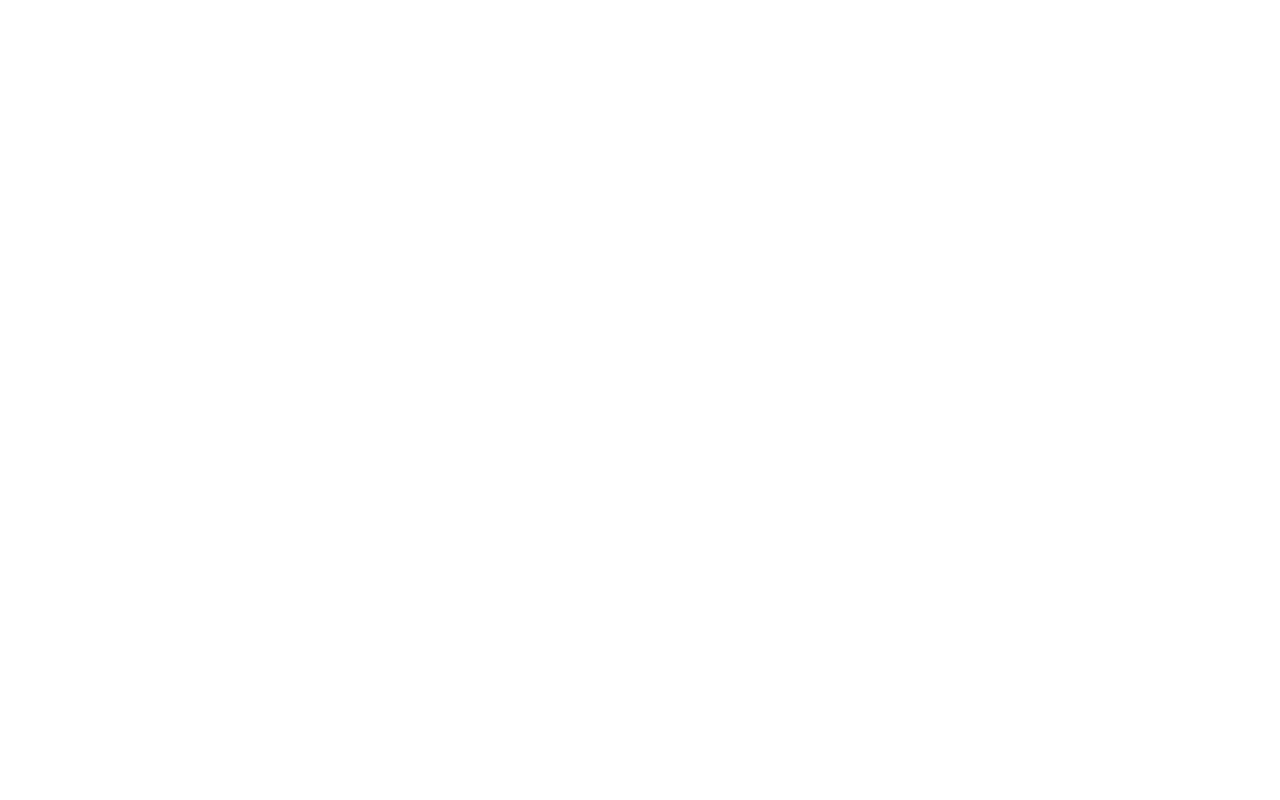
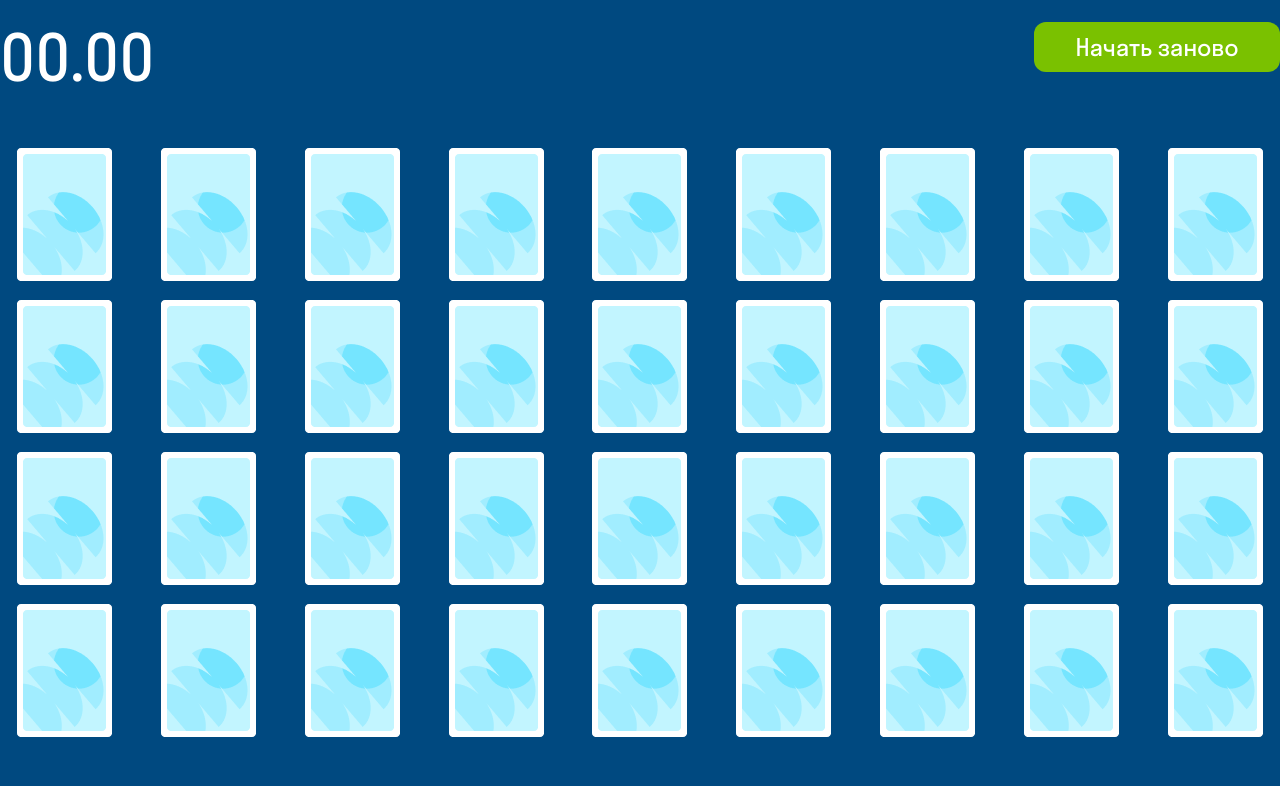
Before and after one commit to flydecisive/card_game, a website: page index.html in a window 1280 px wide. Both pictures are taken after a click on the button "Старт". Drawn offline with Linux system fonts and the light colour scheme.

Commit message:
настройка пакетов и начало верстки страницы игра
Настроил линтеры и форматеры, начал верстать страницу игры

```diff
--- /dev/null
+++ b/css/_game-page.scss
@@ -0,0 +1,24 @@
+.game-items {
+    box-sizing: border-box;
+    display: grid;
+    grid-template-columns: repeat(9, 1fr);
+    justify-items: center;
+    gap: 15px;
+    margin-top: 35px;
+    padding-bottom: 45px;
+}
+
+.game-top {
+    box-sizing: border-box;
+    display: flex;
+    justify-content: space-between;
+    padding-top: 22px;
+}
+
+.game-timer {
+    width: 155px;
+    height: 91px;
+    font-size: 64px;
+    line-height: 72px;
+    color: $main-text-color;
+}
--- a/css/_start-page.scss
+++ b/css/_start-page.scss
@@ -1,5 +1,4 @@
 .popup-wrapper {
-    background: $main-background;
     width: $popup-wrapper-width;
     height: $popup-wrapper-height;
     display: flex;
@@ -12,7 +11,7 @@
     display: flex;
     gap: 24px;
 
-    &__item {
+    &-item {
         font-size: $button-list__item-font-size;
         width: $button-list__item-element-size;
         height: $button-list__item-element-size;
@@ -24,17 +23,17 @@
         color: $button-list__item-text-color;
     }
 
-    &__item input[type=radio] {
+    &-item input[type='radio'] {
         display: none;
     }
 
-    &__item label {
+    &-item label {
         display: inline-block;
         cursor: pointer;
-        user-select: none;
+        // user-select: none;
     }
 
-    &__item input[type=radio]:checked + label {
+    &-item input[type='radio']:checked + label {
         scale: 125%;
     }
 }
@@ -42,8 +41,20 @@
 .popup {
     padding-top: 52px;
     padding-bottom: 48px;
+    background: $secondary-background;
+    width: $popup-width;
+    height: $popup-height;
+    border-radius: 12px;
+    display: flex;
+    align-items: center;
+    text-align: center;
+    flex-flow: column wrap;
+    box-sizing: border-box;
 }
 
-.popup__title {
+.popup-title {
     margin-bottom: 48px;
+    font-size: $popup__title-font-size;
+    color: $popup__title-color;
+    line-height: 48px;
 }
--- a/css/_vars.scss
+++ b/css/_vars.scss
@@ -1,24 +1,24 @@
 //fonts
 @font-face {
-    font-family: "StratosSkyeng Regular";
+    font-family: 'StratosSkyeng Regular';
     src: url("/fonts/stratosskyengweb-regular.woff2") format("woff2"),
     url("/fonts/stratosskyengweb-regular.woff") format("woff");
 }
 
 @font-face {
-    font-family: "StratosSkyeng Medium";
-    src: url("/fonts/stratosskyengweb-medium.woff2") format("woff2"),
-    url("/fonts/stratosskyengweb-medium.woff") format("woff");
+    font-family: 'StratosSkyeng Medium';
+    src: url("/fonts/stratosskyengweb-medium.woff2") format("'woff2'"),
+    url("/fonts/stratosskyengweb-medium.woff") format("'woff'");
 }
 
-$font-family-regular: "StratosSkyeng Regular";
-$font-family-medium: "StratosSkyeng Medium";
+$font-family-regular: 'StratosSkyeng Regular';
+$font-family-medium: 'StratosSkyeng Medium';
 
 //backgrounds
 $main-background: #004980;
-$secondary-background: #C2F5FF;
-$buttons-background: #7AC100;
-$third-background: #FFFFFF;
+$secondary-background: #c2f5ff;
+$buttons-background: #7ac100;
+$third-background: #fff;
 
 //font sizes
 $popup__title-font-size: 40px;
@@ -37,8 +37,8 @@ $button-height: 50px;
 
 
 //text colors
-$button-list__item-text-color: #0080C1;
-$main-text-color: #FFFFFF;
+$button-list__item-text-color: #0080c1;
+$main-text-color: #fff;
 $popup__title-color: #004980;
 
 //sizes
--- a/css/style.scss
+++ b/css/style.scss
@@ -1,27 +1,20 @@
 @import "vars";
 @import "start-page";
+@import "game-page";
 
 * {
     margin: 0;
     padding: 0;
-    font-family: $font-family-regular;
+    font-family: $font-family-regular,sans-serif;
 }
 
-.popup__title {
-    font-size: $popup__title-font-size;
-    color: $popup__title-color;
-    line-height: 48px;
+.center {
+    padding-left: calc(50% - 512px);
+    padding-right: calc(50% - 512px);
 }
 
-.popup {
-    background: $secondary-background;
-    width: $popup-width;
-    height: $popup-height;
-    border-radius: 12px;
-    display: flex;
-    align-items: center;
-    text-align: center;
-    flex-flow: column wrap;
+.container {
+    background: $main-background;
     box-sizing: border-box;
 }
 
--- a/script.js
+++ b/script.js
@@ -9,9 +9,17 @@ document.addEventListener('DOMContentLoaded', function () {
         condition.complexity = input.getAttribute('value');
       });
     });
-        button === null || button === void 0 ? void 0 : button.addEventListener('click', function () {
+    button === null || button === void 0
+      ? void 0
+      : button.addEventListener('click', function () {
           container.innerHTML = '';
-            console.log("\u0423\u0440\u043E\u0432\u0435\u043D\u044C \u0441\u043B\u043E\u0436\u043D\u043E\u0441\u0442\u0438: ".concat(condition.complexity));
+          console.log(
+            '\u0423\u0440\u043E\u0432\u0435\u043D\u044C \u0441\u043B\u043E\u0436\u043D\u043E\u0441\u0442\u0438: '.concat(
+              condition.complexity
+            )
+          );
+          var itemsCount = 36;
+          new GamePage(container, itemsCount);
         });
   }
 });
@@ -20,37 +28,37 @@ var condition = {
   move: null,
   time: null,
   cards: [],
-    userCards: []
+  userCards: [],
 };
 var StartPage = /** @class */ (function () {
   function StartPage(elementsCount, container) {
-        this.startPage(elementsCount, container);
+    this.initPage(elementsCount, container);
   }
-    StartPage.prototype.startPage = function (elementsCount, container) {
+  StartPage.prototype.initPage = function (elementsCount, container) {
     var popupWrapper = document.createElement('div');
     popupWrapper.classList.add('popup-wrapper');
     var popup = document.createElement('div');
     popup.classList.add('popup');
     var popupTitle = document.createElement('h2');
-        popupTitle.classList.add('popup__title');
+    popupTitle.classList.add('popup-title');
     popupTitle.innerHTML = 'Выбери <br>сложность';
     var popupButtonList = document.createElement('div');
-        popupButtonList.classList.add('popup__button-list', 'button-list');
+    popupButtonList.classList.add('popup-button-list', 'button-list');
     var button = document.createElement('button');
     button.classList.add('button');
     button.textContent = 'Старт';
     for (var i = 0; i < elementsCount; i++) {
       var buttonListItem = document.createElement('div');
-            buttonListItem.classList.add('button-list__item');
+      buttonListItem.classList.add('button-list-item');
       var input = document.createElement('input');
       input.classList.add('input');
-            input.id = "radio-".concat(i + 1);
+      input.id = 'radio-'.concat(i + 1);
       input.type = 'radio';
       input.name = 'radio';
-            input.value = "".concat(i + 1);
+      input.value = ''.concat(i + 1);
       var label = document.createElement('label');
-            label.setAttribute('for', "radio-".concat(i + 1));
-            label.textContent = "".concat(i + 1);
+      label.setAttribute('for', 'radio-'.concat(i + 1));
+      label.textContent = ''.concat(i + 1);
       buttonListItem.appendChild(input);
       buttonListItem.appendChild(label);
       popupButtonList.appendChild(buttonListItem);
@@ -62,4 +70,37 @@ var StartPage = /** @class */ (function () {
     container.appendChild(popupWrapper);
   };
   return StartPage;
-}());
+})();
+var GamePage = /** @class */ (function () {
+  function GamePage(container, itemsCount) {
+    this.initPage(container, itemsCount);
+  }
+  GamePage.prototype.initPage = function (container, itemsCount) {
+    var gameTop = document.createElement('div');
+    gameTop.classList.add('game-top');
+    var gameTimer = document.createElement('div');
+    gameTimer.classList.add('game-timer');
+    gameTimer.textContent = '00.00';
+    var button = document.createElement('button');
+    button.classList.add('button');
+    button.textContent = 'Начать заново';
+    gameTop.appendChild(gameTimer);
+    gameTop.appendChild(button);
+    container.appendChild(gameTop);
+    var gameItems = document.createElement('div');
+    gameItems.classList.add('game-items');
+    this.initGameItem(gameItems, itemsCount);
+    container.appendChild(gameItems);
+  };
+  GamePage.prototype.initGameItem = function (container, itemsCount) {
+    for (var i = 0; i < itemsCount; i++) {
+      var gameItem = document.createElement('div');
+      gameItem.classList.add('game-item');
+      var gameItemImg = document.createElement('img');
+      gameItemImg.src = './img/shirt.png';
+      gameItem.appendChild(gameItemImg);
+      container.appendChild(gameItem);
+    }
+  };
+  return GamePage;
+})();
--- a/script.ts
+++ b/script.ts
@@ -12,6 +12,8 @@ document.addEventListener('DOMContentLoaded', () => {
         button?.addEventListener('click', () => {
             container.innerHTML = '';
             console.log(`Уровень сложности: ${condition.complexity}`);
+            const itemsCount = 36;
+            new GamePage(container, itemsCount);
         });
     }
 });
@@ -34,25 +36,25 @@ const condition: Condition = {
 
 class StartPage {
     constructor (elementsCount: number, container: Element) {
-        this.startPage(elementsCount, container);
+        this.initPage(elementsCount, container);
     }
 
-    startPage (elementsCount: number, container: Element): void {
+    initPage (elementsCount: number, container: Element): void {
         const popupWrapper = document.createElement('div');
         popupWrapper.classList.add('popup-wrapper');
         const popup = document.createElement('div');
         popup.classList.add('popup');
         const popupTitle = document.createElement('h2');
-        popupTitle.classList.add('popup__title');
+        popupTitle.classList.add('popup-title');
         popupTitle.innerHTML = 'Выбери <br>сложность';
         const popupButtonList = document.createElement('div');
-        popupButtonList.classList.add('popup__button-list', 'button-list');
+        popupButtonList.classList.add('popup-button-list', 'button-list');
         const button = document.createElement('button');
         button.classList.add('button');
         button.textContent = 'Старт';
         for (let i = 0; i < elementsCount; i++) {
             const buttonListItem = document.createElement('div');
-            buttonListItem.classList.add('button-list__item');
+            buttonListItem.classList.add('button-list-item');
             const input = document.createElement('input');
             input.classList.add('input');
             input.id = `radio-${i + 1}`;
@@ -73,3 +75,38 @@ class StartPage {
         container.appendChild(popupWrapper);
     }
 }
+
+class GamePage {
+    constructor (container: Element, itemsCount: number) {
+        this.initPage(container, itemsCount);
+    }
+
+    initPage (container: Element, itemsCount: number) {
+        const gameTop = document.createElement('div');
+        gameTop.classList.add('game-top');
+        const gameTimer = document.createElement('div');
+        gameTimer.classList.add('game-timer');
+        gameTimer.textContent = '00.00';
+        const button = document.createElement('button');
+        button.classList.add('button');
+        button.textContent = 'Начать заново';
+        gameTop.appendChild(gameTimer);
+        gameTop.appendChild(button);
+        container.appendChild(gameTop);
+        const gameItems = document.createElement('div');
+        gameItems.classList.add('game-items');
+        this.initGameItem(gameItems, itemsCount);
+        container.appendChild(gameItems);
+    }
+
+    initGameItem (container: Element, itemsCount: number): void {
+        for (let i = 0; i < itemsCount; i++) {
+            const gameItem = document.createElement('div');
+            gameItem.classList.add('game-item');
+            const gameItemImg = document.createElement('img');
+            gameItemImg.src = './img/shirt.png';
+            gameItem.appendChild(gameItemImg);
+            container.appendChild(gameItem);
+        }
+    }
+}
```
Also changed, not shown: package.json (added, +35 -0 lines), .eslintrc.json (added), .prettierrc.yaml (added), .stylelintrc.yaml (added), css/style.css, img/shirt.png (added), 5 other files. Lines whose indentation alone changed are shown as unchanged.
